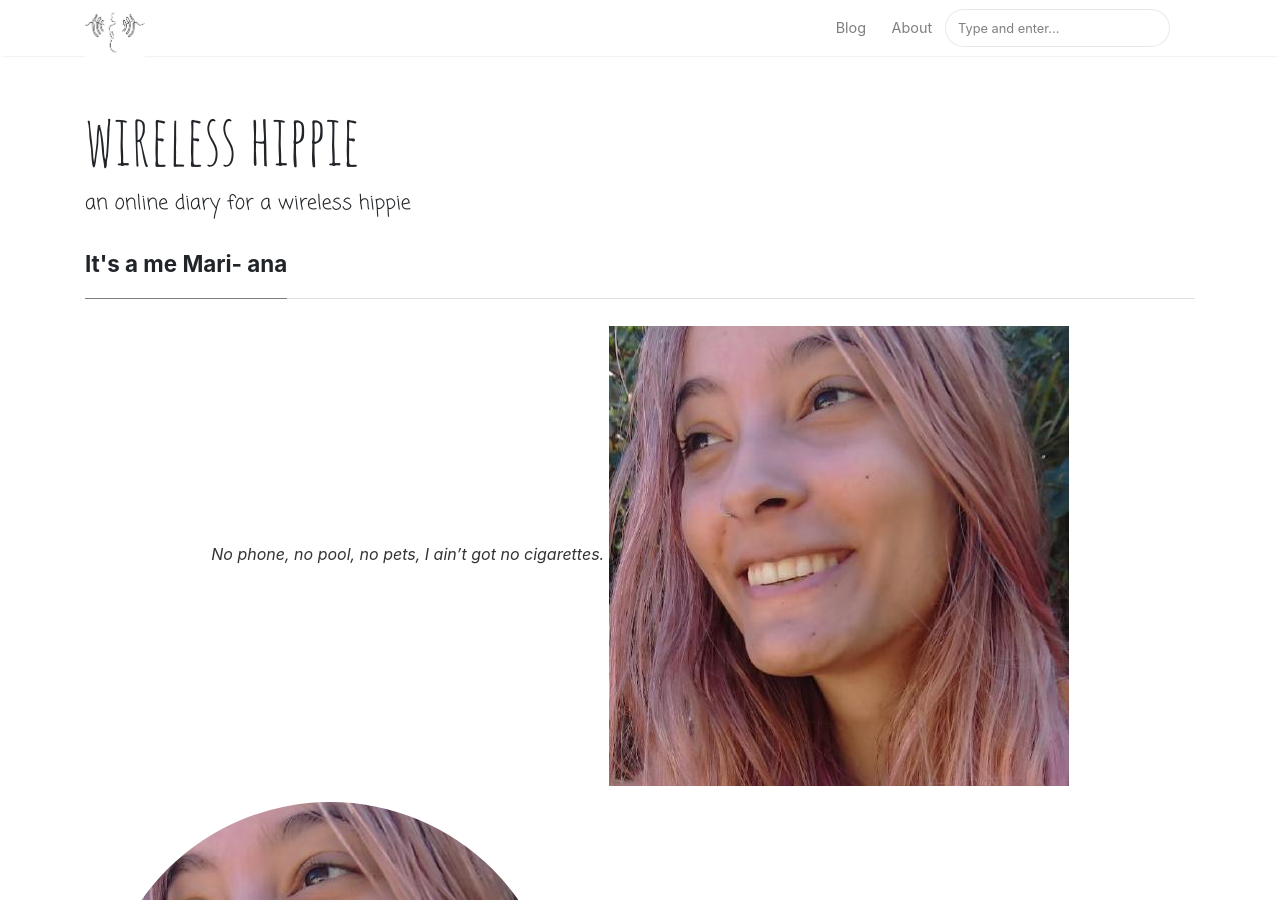
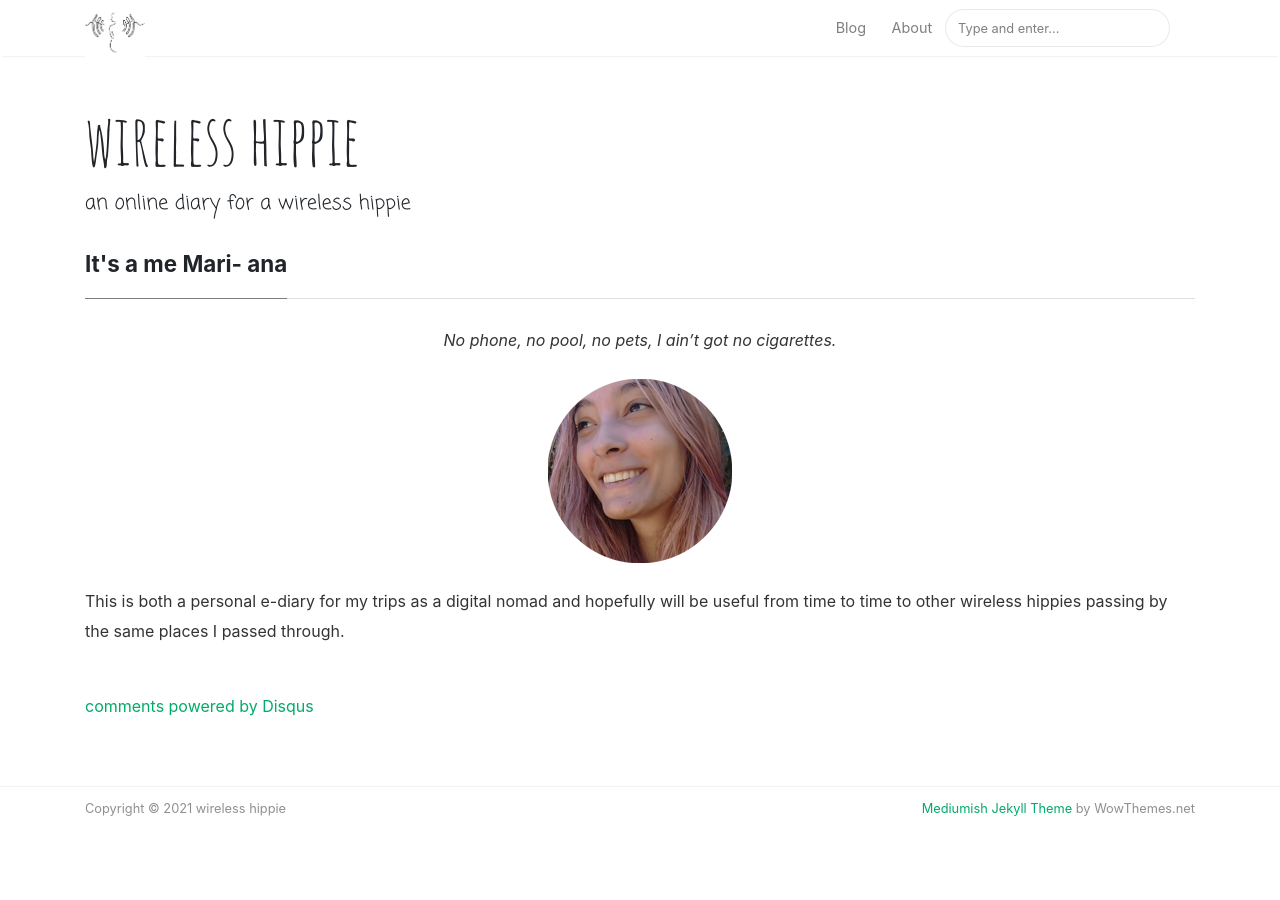
Before and after one commit to wireless-hippie/wireless-hippie.github.io, a Jekyll site: the page built from _pages/about.md, in a window 1280 px wide and 900 px high. Built offline with Jekyll 4.4.1, drawn with Linux system fonts in a browser that asks for light colours; nearby versions of some CDN libraries; comment, search, counter and statistics services are not loaded.

Commit message:
Fixing about

```diff
--- a/_pages/about.md
+++ b/_pages/about.md
@@ -4,17 +4,12 @@
 permalink: /about
 comments: true
 ---
+{:refdef: style="text-align: center;"}
+*No phone, no pool, no pets, I ain't got no cigarettes.*
+{: refdef}
 
 {:refdef: style="text-align: center;"}
-*No phone, no pool, no pets, I ain't got no cigarettes.*
-![My Image](/assets/images/marimeireles.jpeg)
+![My Image](/assets/images/mariana.png)
 {: refdef}
 
-<div>
-    <div class="col-md-6">
-            <img src="/assets/images/marimeireles.jpeg" style="border-radius: 50%" class="float-center">
-        </div>
-        <div class="col-md-6">
-            <p>This is both a personal e-diary for my trips as a digital nomad and hopefully will be useful from time to time to other wireless hippies passing by the same places I passed through.</p>
-        </div>
-</div>
+This is both a personal e-diary for my trips as a digital nomad and hopefully will be useful from time to time to other wireless hippies passing by the same places I passed through.
```
Also changed, not shown: assets/images/mariana.png (added), assets/images/marimeireles.jpeg (deleted), 1 other file.
